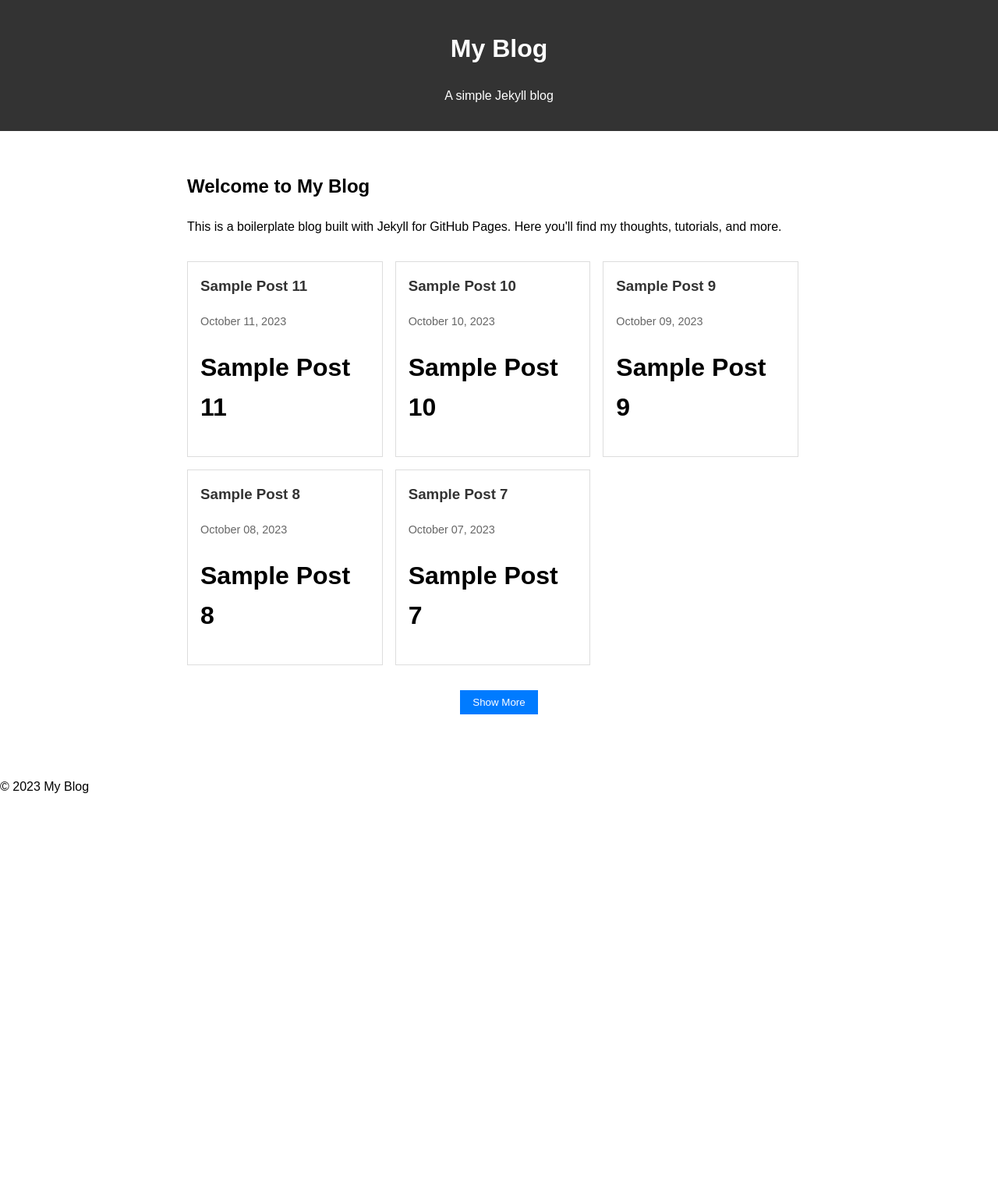
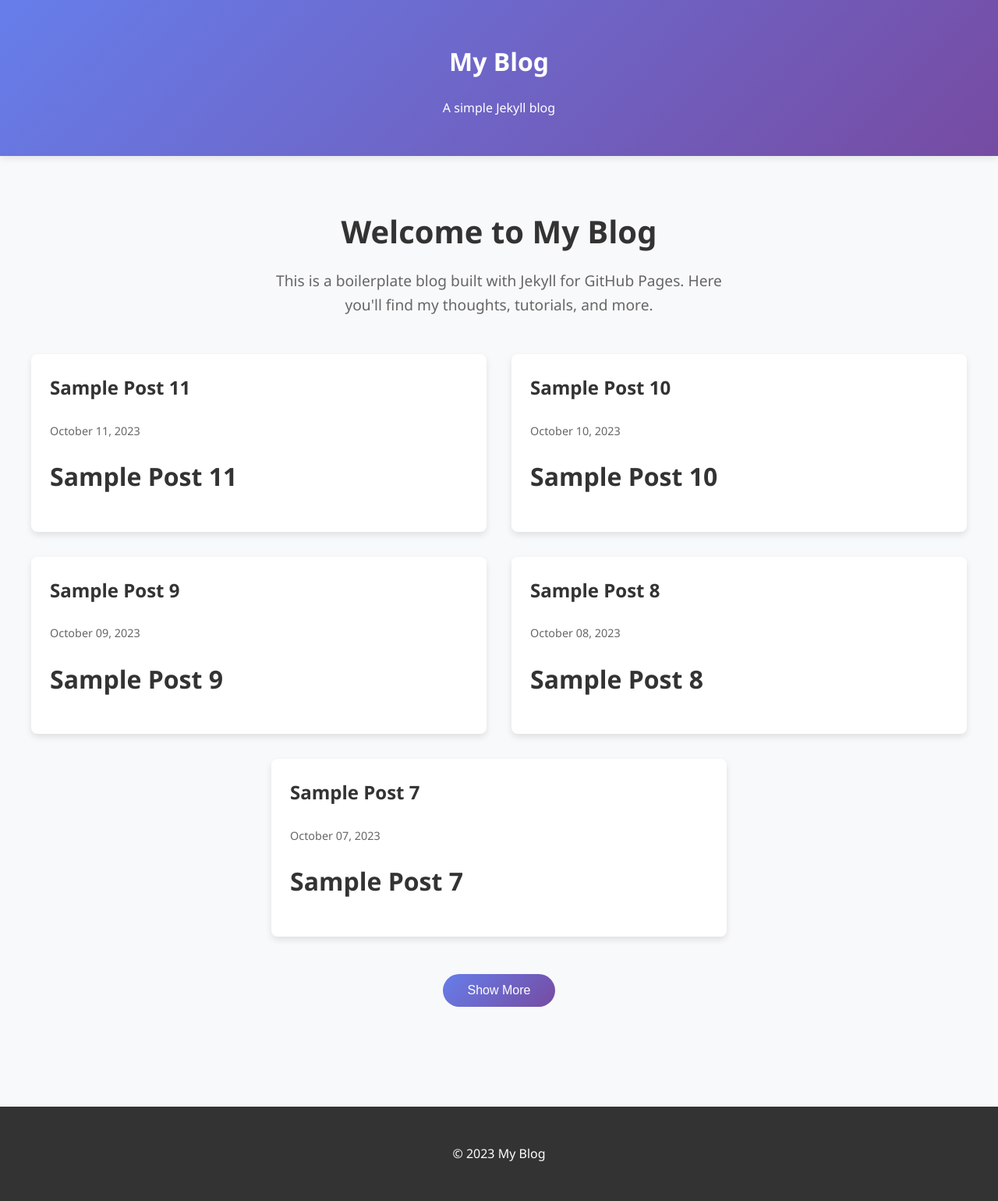
Before and after one commit to Abhijoy-Mandal/blog.abhijoymandal, a Jekyll site: the page built from index.html, in a window 1280 px wide. Shown: the whole page at 78% size. Built offline with Jekyll 4.4.1, drawn with Linux system fonts in a browser that asks for light colours; before the commit the page ends 1038 px from its top, so only the background shows below that.

Commit message:
Modernize styles

```diff
--- a/_config.yml
+++ b/_config.yml
@@ -10,6 +10,9 @@ theme: minima
 plugins:
   - jekyll-feed
 
+# Permalink structure for posts
+permalink: /posts/:title/
+
 # Exclude from processing
 exclude:
   - Gemfile
--- a/assets/css/style.css
+++ b/assets/css/style.css
@@ -1,74 +1,121 @@
 body {
-    font-family: Arial, sans-serif;
+    font-family: 'Segoe UI', Tahoma, Geneva, Verdana, sans-serif;
     margin: 0;
     padding: 0;
     line-height: 1.6;
+    background-color: #f8f9fa;
+    color: #333;
 }
 
 header {
-    background: #333;
+    background: linear-gradient(135deg, #667eea 0%, #764ba2 100%);
     color: #fff;
-    padding: 1rem;
+    padding: 2rem 1rem;
     text-align: center;
+    box-shadow: 0 2px 10px rgba(0,0,0,0.1);
 }
 
 main {
-    max-width: 800px;
+    max-width: 1200px;
     margin: 0 auto;
     padding: 2rem;
 }
 
 .intro {
-    margin-bottom: 2rem;
+    margin-bottom: 3rem;
+    text-align: center;
+}
+
+.intro h2 {
+    font-size: 2.5rem;
+    margin-bottom: 1rem;
+    color: #333;
+}
+
+.intro p {
+    font-size: 1.2rem;
+    color: #666;
+    max-width: 600px;
+    margin: 0 auto;
 }
 
 .posts-container {
     display: flex;
     flex-wrap: wrap;
-    gap: 1rem;
+    gap: 2rem;
+    justify-content: center;
 }
 
 .post-tile {
-    border: 1px solid #ddd;
-    padding: 1rem;
-    width: calc(33.333% - 1rem);
+    display: block;
+    background: #fff;
+    border-radius: 8px;
+    padding: 1.5rem;
+    width: calc(50% - 1rem);
     box-sizing: border-box;
+    box-shadow: 0 4px 8px rgba(0,0,0,0.1);
+    transition: transform 0.3s ease, box-shadow 0.3s ease;
+    text-decoration: none;
+    color: inherit;
+}
+
+.post-tile:hover {
+    transform: translateY(-5px);
+    box-shadow: 0 8px 16px rgba(0,0,0,0.2);
 }
 
 .post-tile h3 {
     margin-top: 0;
-}
-
-.post-tile a {
-    text-decoration: none;
+    font-size: 1.5rem;
     color: #333;
-}
-
-.post-tile a:hover {
-    color: #007bff;
 }
 
 .post-date {
     color: #666;
     font-size: 0.9rem;
+    margin-bottom: 0.5rem;
+}
+
+.post-excerpt {
+    color: #555;
+    line-height: 1.5;
 }
 
 #show-more-btn {
     display: block;
-    margin: 2rem auto;
-    padding: 0.5rem 1rem;
-    background: #007bff;
+    margin: 3rem auto;
+    padding: 0.75rem 2rem;
+    background: linear-gradient(135deg, #667eea 0%, #764ba2 100%);
     color: #fff;
     border: none;
+    border-radius: 25px;
     cursor: pointer;
+    font-size: 1rem;
+    transition: background 0.3s ease;
 }
 
 #show-more-btn:hover {
-    background: #0056b3;
+    background: linear-gradient(135deg, #5a6fd8 0%, #6a4190 100%);
 }
 
-@media (max-width: 600px) {
+footer {
+    text-align: center;
+    padding: 2rem;
+    background: #333;
+    color: #fff;
+    margin-top: 3rem;
+}
+
+@media (max-width: 768px) {
     .post-tile {
         width: 100%;
     }
+
+    .intro h2 {
+        font-size: 2rem;
+    }
+
+    .intro p {
+        font-size: 1rem;
+    }
 }
--- a/index.html
+++ b/index.html
@@ -9,11 +9,11 @@ layout: default
 
 <div class="posts-container">
     {% for post in site.posts %}
-    <div class="post-tile">
-        <h3><a href="{{ post.url }}">{{ post.title }}</a></h3>
+    <a href="{{ post.url }}" class="post-tile">
+        <h3>{{ post.title }}</h3>
         <p class="post-date">{{ post.date | date: "%B %d, %Y" }}</p>
         <p class="post-excerpt">{{ post.excerpt }}</p>
-    </div>
+    </a>
     {% endfor %}
 </div>
 
```
